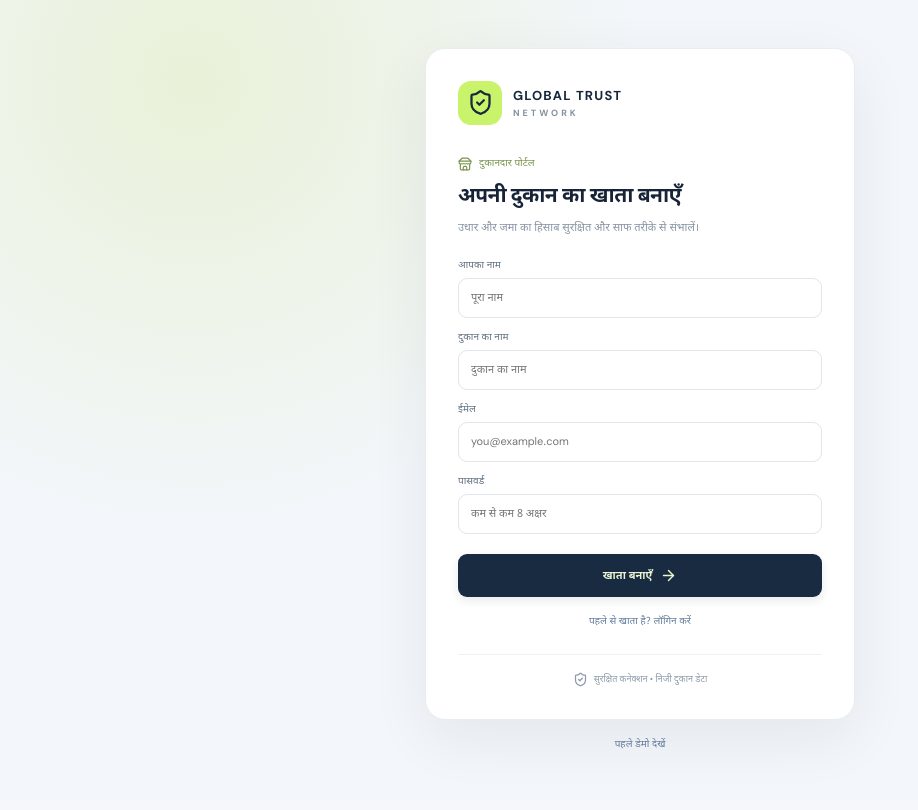
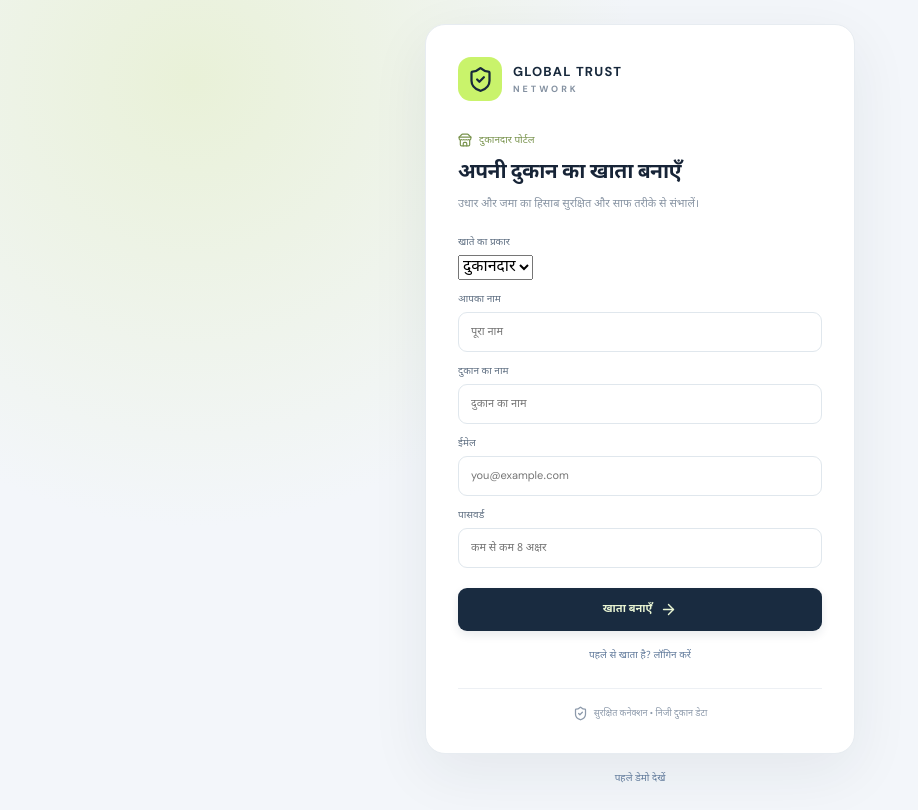
Before and after one commit to rajendrabaniya86-rgb/YouTube-anelais, a React (Vite) app: page / in a window 1280 px wide. Both pictures are taken after a click on the button "नया खाता बनाना है? रजिस्टर करें". Shown: the whole page, without its empty margins (0-918 px from the left). Built offline with nearby package versions, Linux system fonts and the light colour scheme; no server answers.

Commit message:
Add account type selector to signup form

```diff
--- a/src/AuthGate.jsx
+++ b/src/AuthGate.jsx
@@ -79,6 +79,11 @@ export default function AuthGate({ children }) {
       <p className="auth-desc">उधार और जमा का हिसाब सुरक्षित और साफ तरीके से संभालें।</p>
       <form onSubmit={submit}>
         {mode === 'signup' && <>
+          <label htmlFor="account-type">खाते का प्रकार</label>
+          <select id="account-type" value={accountType} onChange={e => setAccountType(e.target.value)} required>
+            <option value="shop_owner">दुकानदार</option>
+            <option value="customer">ग्राहक</option>
+          </select>
           <label>आपका नाम</label><input value={name} onChange={e => setName(e.target.value)} placeholder="पूरा नाम" required/>
           {accountType === 'shop_owner' && <><label>दुकान का नाम</label><input value={shop} onChange={e => setShop(e.target.value)} placeholder="दुकान का नाम" required/></>}
         </>}
```
